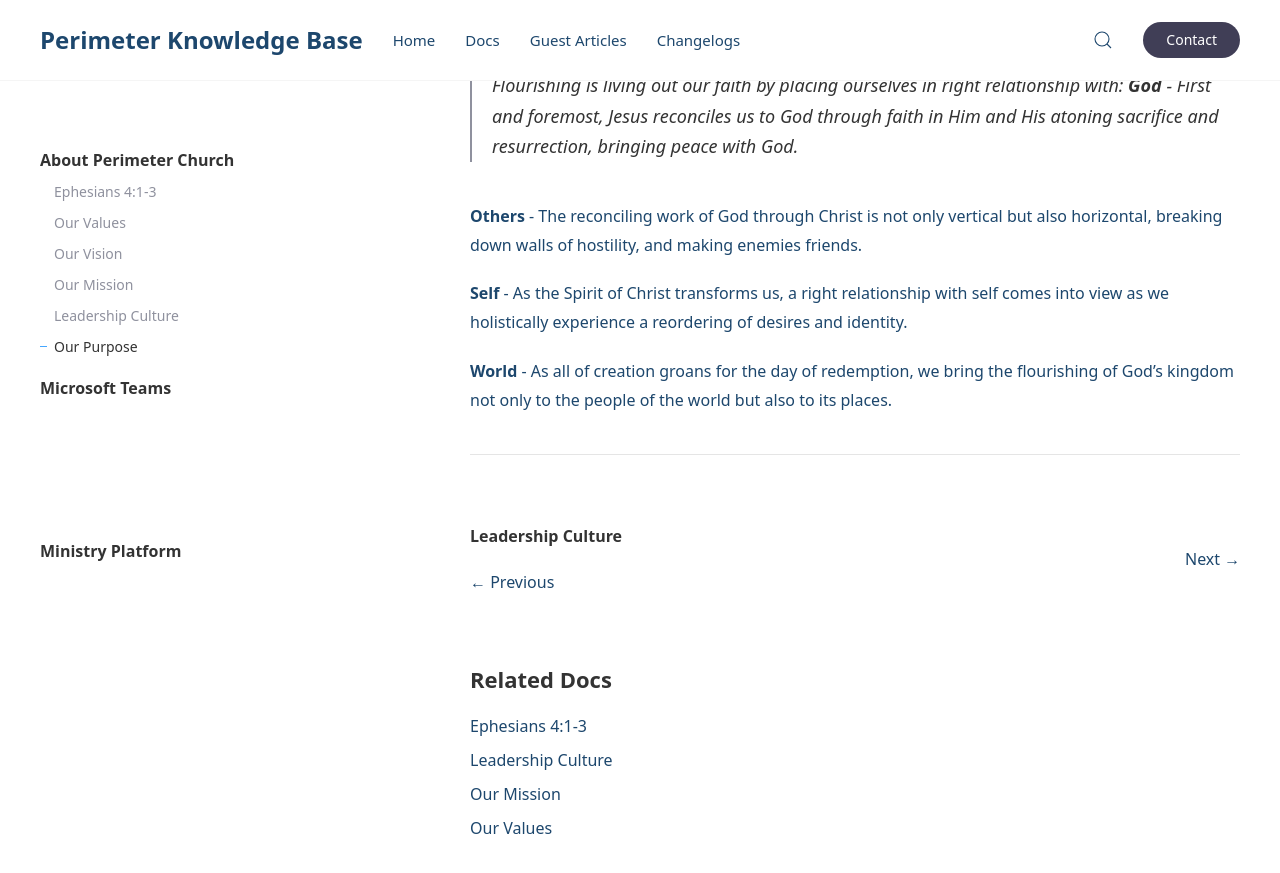
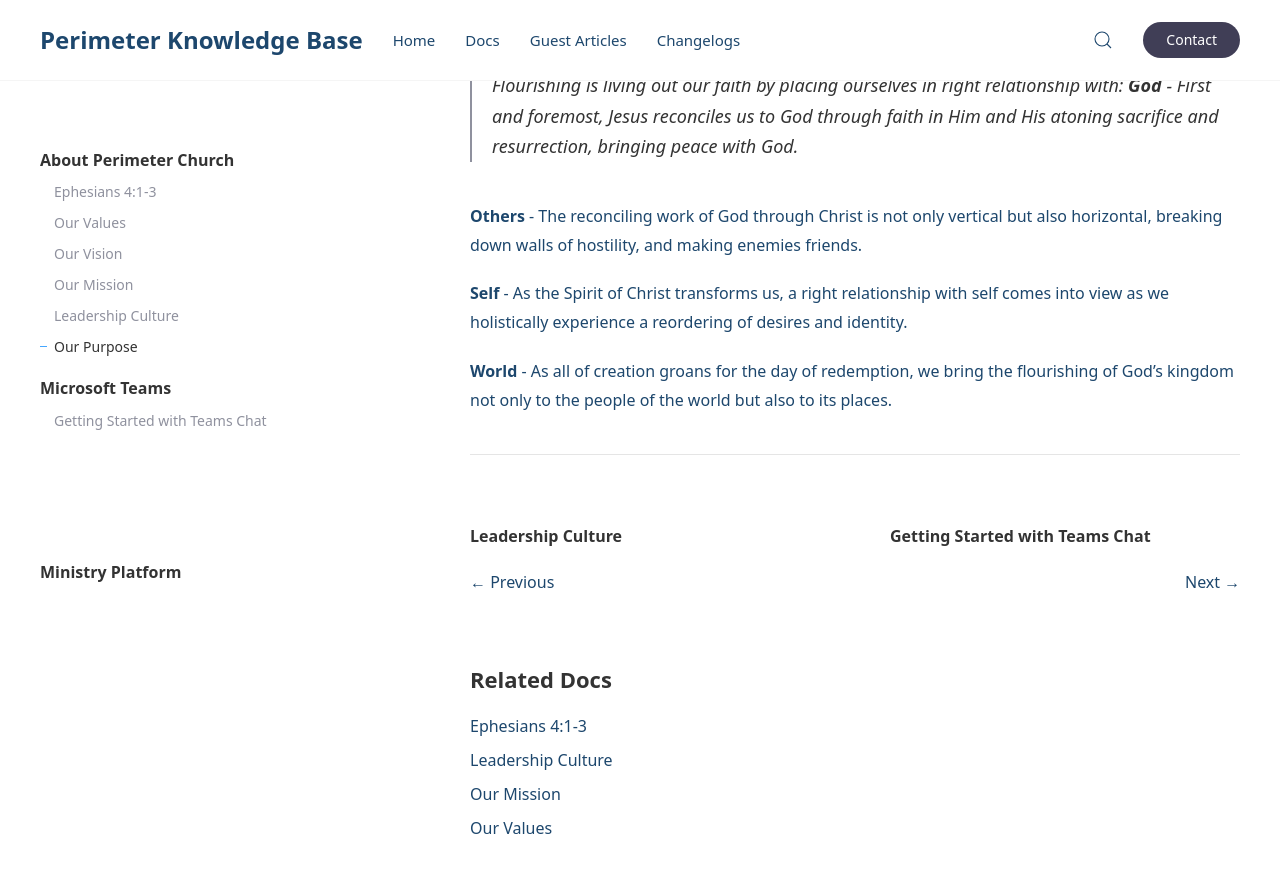
Before and after one commit to josephwper/perimeterkb, a Jekyll site: the page built from _docs/purpose.md, in a window 1280 px wide and 900 px high, scrolled down 816 px. Shown: the top 873 px of the window. Built offline with Jekyll 4.4.1, drawn with Linux system fonts in a browser that asks for light colours.

Commit message:
Update chat.md

```diff
--- a/_docs/chat.md
+++ b/_docs/chat.md
@@ -1,4 +1,9 @@
-
+---
+title: Getting Started with Teams Chat
+subtitle: Get familiar with quickly talking to coworkers in Microsoft Teams.
+tags: [Microsoft Teams]
+author: joseph
+---
 
 
 
```
